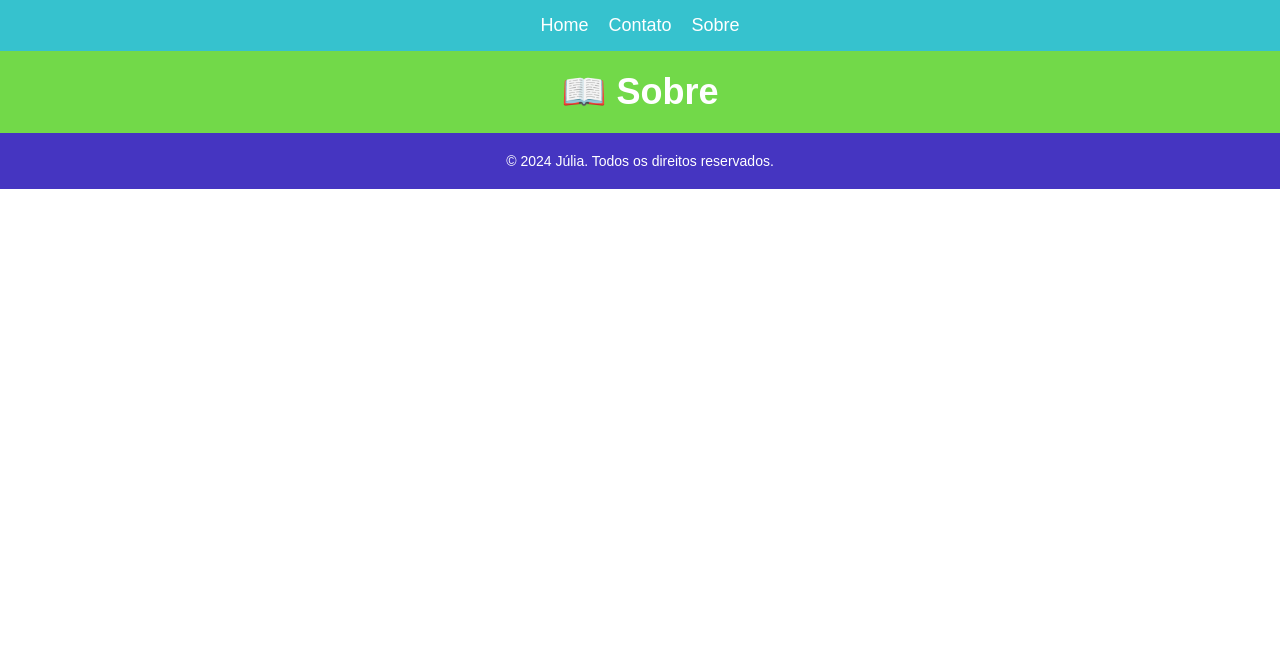
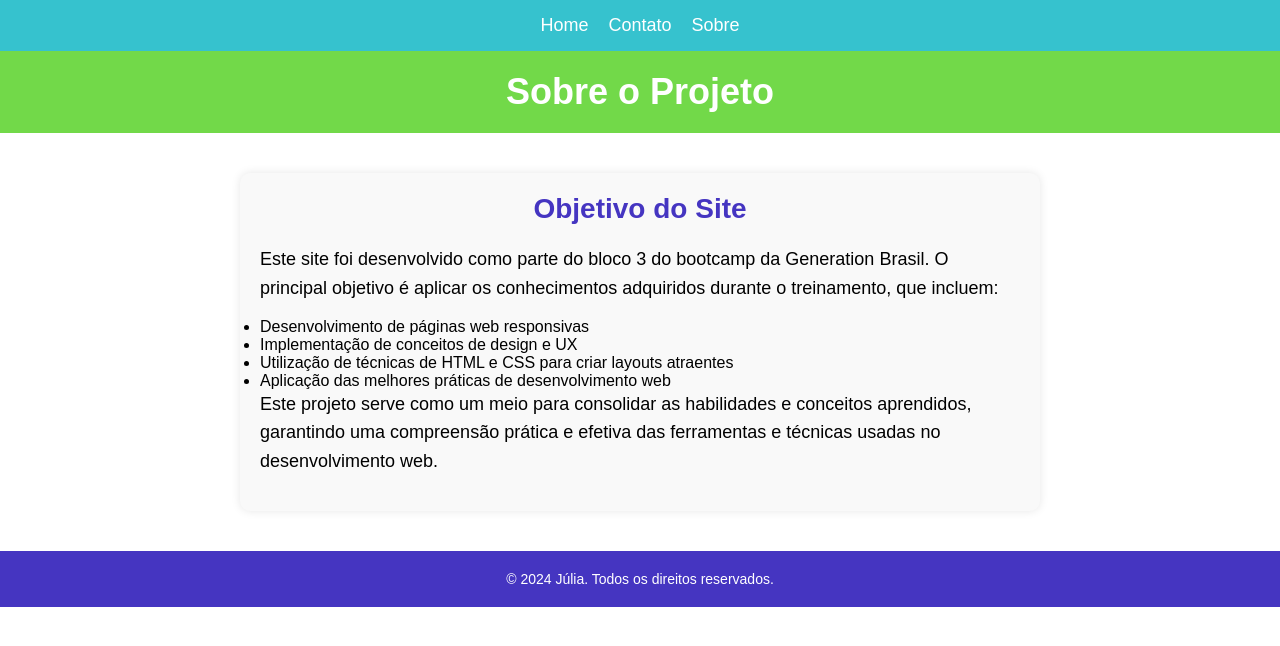
Before and after one commit to Julia0126/fundamentos-web, a plain HTML site: page sobre.html in a window 1280 px wide. Drawn offline with Linux system fonts and the light colour scheme.

Commit message:
fix: pagina sobre

```diff
--- a/sobre.html
+++ b/sobre.html
@@ -3,7 +3,7 @@
 <head>
     <meta charset="UTF-8">
     <meta name="viewport" content="width=device-width, initial-scale=1.0">
-    <title>Contato</title>
+    <title>Sobre</title>
     <link rel="stylesheet" href="assets/CSS/style.css">
 </head>
 <body>
@@ -22,9 +22,24 @@
     </nav>
 
     <header class="header">
-        <h1 class="title">📖 Sobre</h1>
+        <h1 class="title">Sobre o Projeto</h1>
     </header>
 
+    <main class="main">
+        <div class="container">
+            <div class="text-block">
+                <h2 class="subtitle">Objetivo do Site</h2>
+                <p class="text">Este site foi desenvolvido como parte do bloco 3 do bootcamp da Generation Brasil. O principal objetivo é aplicar os conhecimentos adquiridos durante o treinamento, que incluem:</p>
+                <ul>
+                    <li>Desenvolvimento de páginas web responsivas</li>
+                    <li>Implementação de conceitos de design e UX</li>
+                    <li>Utilização de técnicas de HTML e CSS para criar layouts atraentes</li>
+                    <li>Aplicação das melhores práticas de desenvolvimento web</li>
+                </ul>
+                <p class="text">Este projeto serve como um meio para consolidar as habilidades e conceitos aprendidos, garantindo uma compreensão prática e efetiva das ferramentas e técnicas usadas no desenvolvimento web.</p>
+            </div>
+        </div>
+    </main>
 
     <footer class="footer">
         <p class="footer-text">&copy; 2024 Júlia. Todos os direitos reservados.</p>
```
